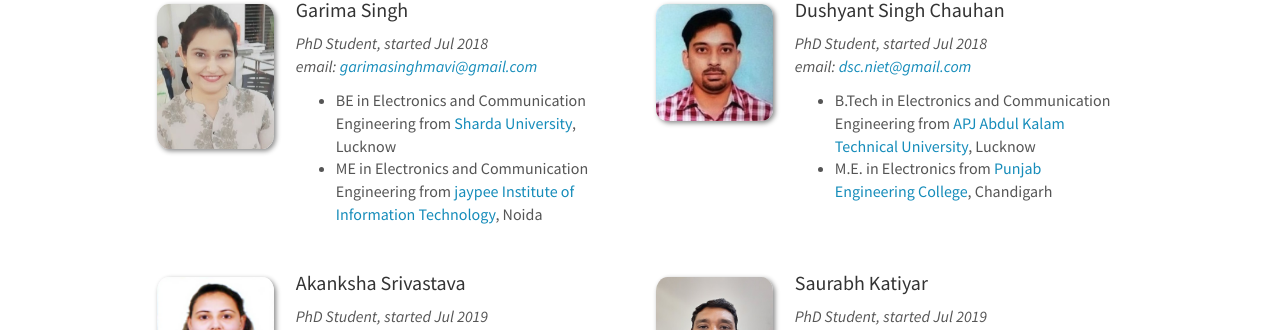
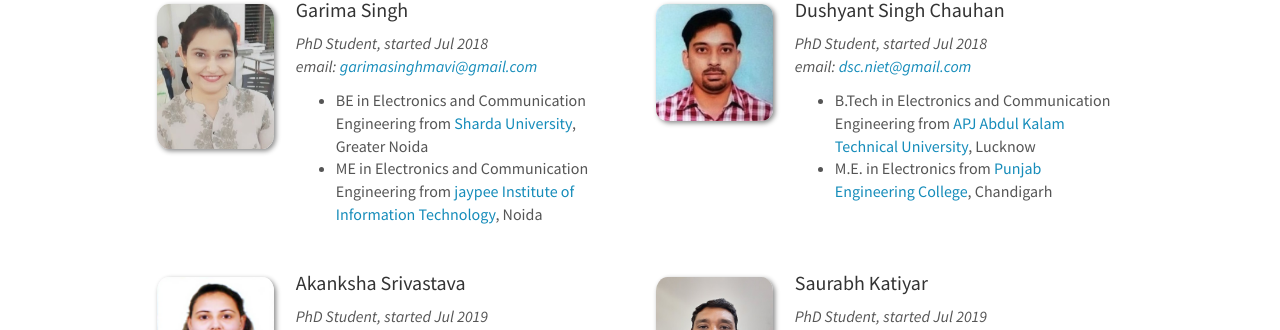
Before and after one commit to guritkaurlab/guritkaurlab.github.io, a Jekyll site: the page built from _pages/team.md, in a window 1280 px wide and 900 px high, scrolled down 527 px. Shown: the part 147-477 px from the top of the window. Built offline with Jekyll 4.4.1, drawn with Linux system fonts in a browser that asks for light colours; nearby versions of some CDN libraries.

Commit message:
Update team_members.yml

```diff
--- a/_data/team_members.yml
+++ b/_data/team_members.yml
@@ -20,7 +20,7 @@
   info: PhD Student, started Jul 2018
   email: garimasinghmavi@gmail.com
   number_educ: 2
-  education1: BE in Electronics and Communication Engineering from <a href="https://www.sharda.ac.in/">Sharda University</a>, Lucknow
+  education1: BE in Electronics and Communication Engineering from <a href="https://www.sharda.ac.in/">Sharda University</a>, Greater Noida
   education2: ME in Electronics and Communication Engineering from <a href="http://www.jiit.ac.in/">jaypee Institute of Information Technology</a>, Noida
 
 - name: Dushyant Singh Chauhan
```
